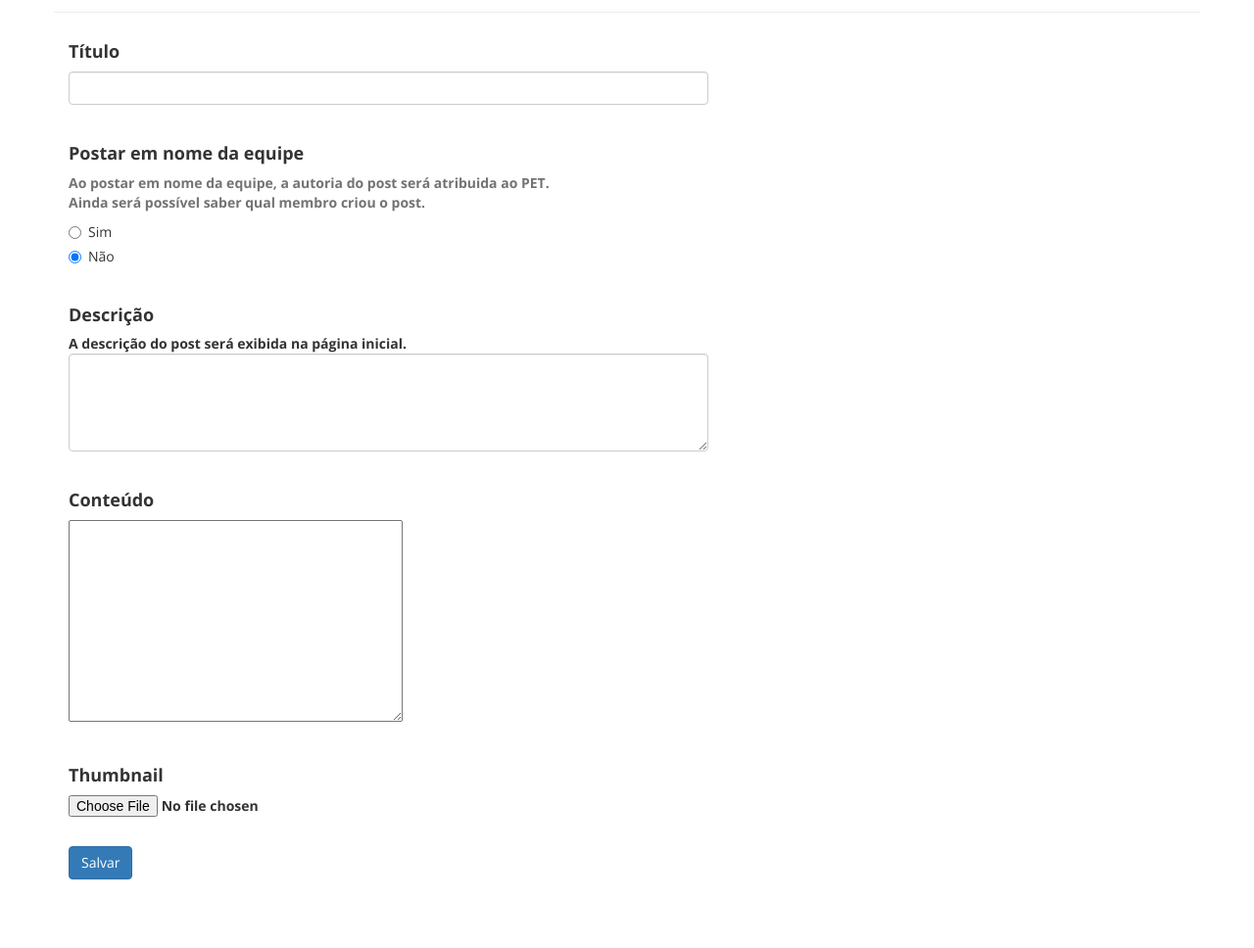
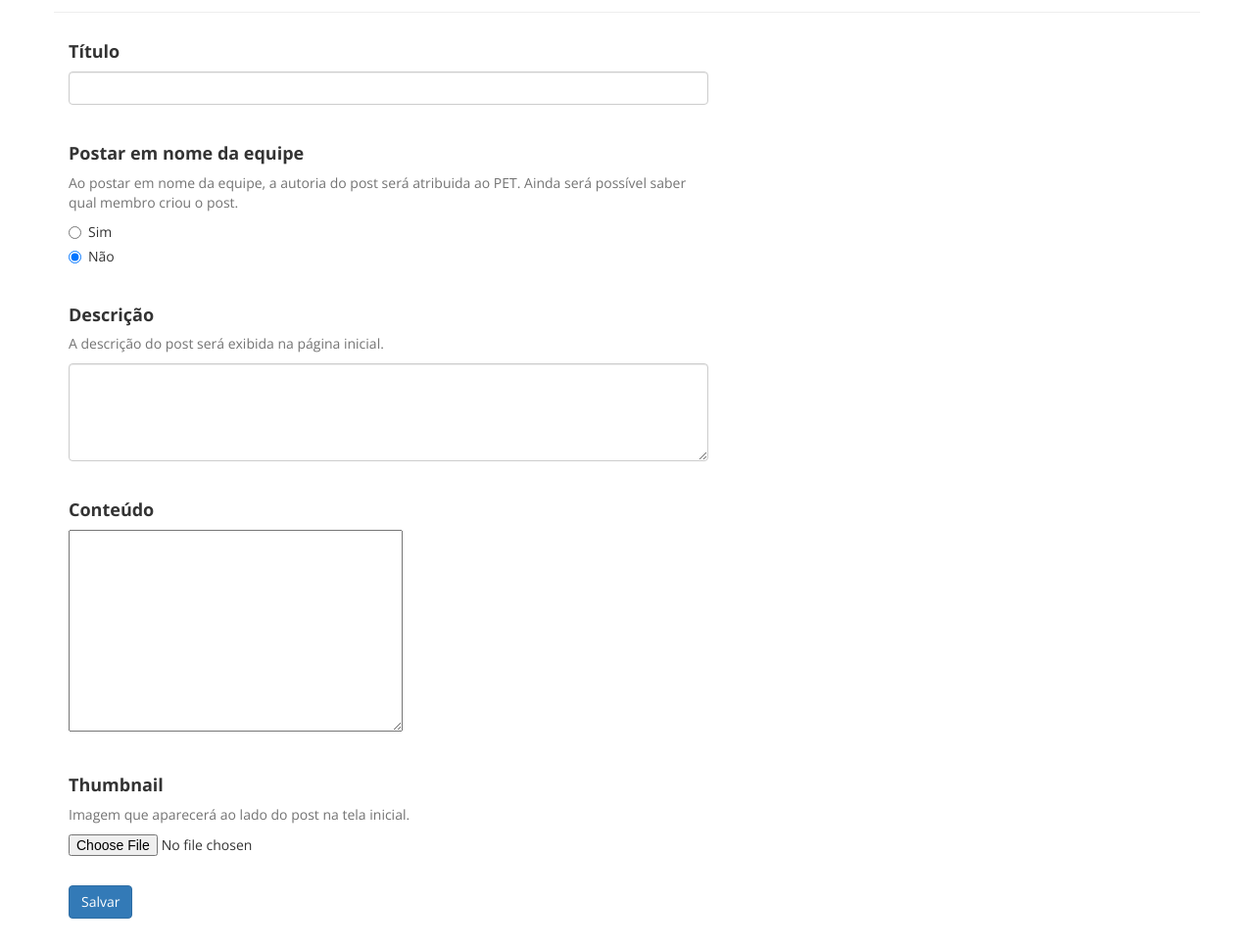
Before and after one commit to compet-cefetmg/site_pet, a Django app: page /blog/add/ in a window 1280 px wide. Shown: the part 170-1138 px from the top of the page at 98% size. Before the commit the page ends 1068 px from the top, so only its background shows below. Run offline with Django 3.2, Linux system fonts and the light colour scheme; the visitor is signed in with stand-in values (Sample User, id 1); parts of the project's set-up code (start-up, migrations or seed data) failed here and were passed over; some libraries are stand-ins or nearby versions.

Commit message:
Adds help text in blog form

```diff
--- a/blog/forms.py
+++ b/blog/forms.py
@@ -18,4 +18,6 @@ class PostForm(ModelForm):
         }
         help_texts = {
             'text_call': 'A descrição do post será exibida na página inicial.',
+            'publish_as_team': 'Ao postar em nome da equipe, a autoria do post será atribuida ao PET. Ainda será possível saber qual membro criou o post.',
+            'thumbnail': 'Imagem que aparecerá ao lado do post na tela inicial.'
         }
--- a/blog/templates/blog/form.html
+++ b/blog/templates/blog/form.html
@@ -17,15 +17,14 @@
             {% for field in form %}
             <div class="col-md-{% if field.field.label == 'Conteúdo' %}12{% else %}7{% endif %}">
                 <div class="form-group {% if field.errors %}has-error{% endif %}">
-                    <h4><strong>{{ field.label }}<strong></h4>
+                    <h4><strong>{{ field.label }}</strong></h4>
                     {% if field.errors %}
                         {% for error in field.errors %}
                             <span class="help-block">{{ error }}</span>
                         {% endfor %}
                     {% endif %}
-                    {{ field.help_text }}
+                    <span class="help-block">{{ field.help_text }}</span>
                     {% if field.field.label == 'Postar em nome da equipe' %}
-                    <span class="help-block">Ao postar em nome da equipe, a autoria do post será atribuida ao PET.<br>Ainda será possível saber qual membro criou o post.</span>
                     <div class="radio">
                         {{ field.0 }}
                     </div>
```
